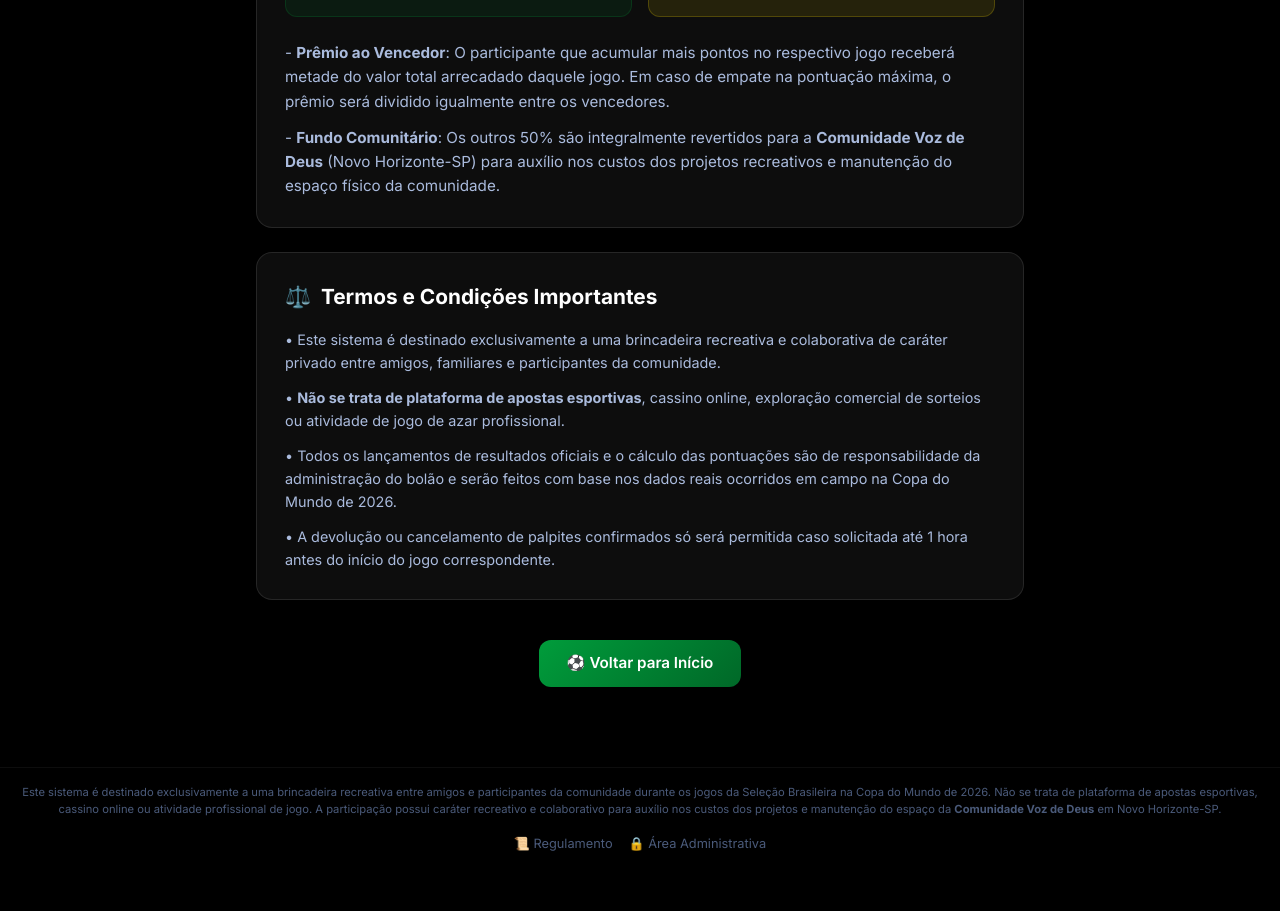
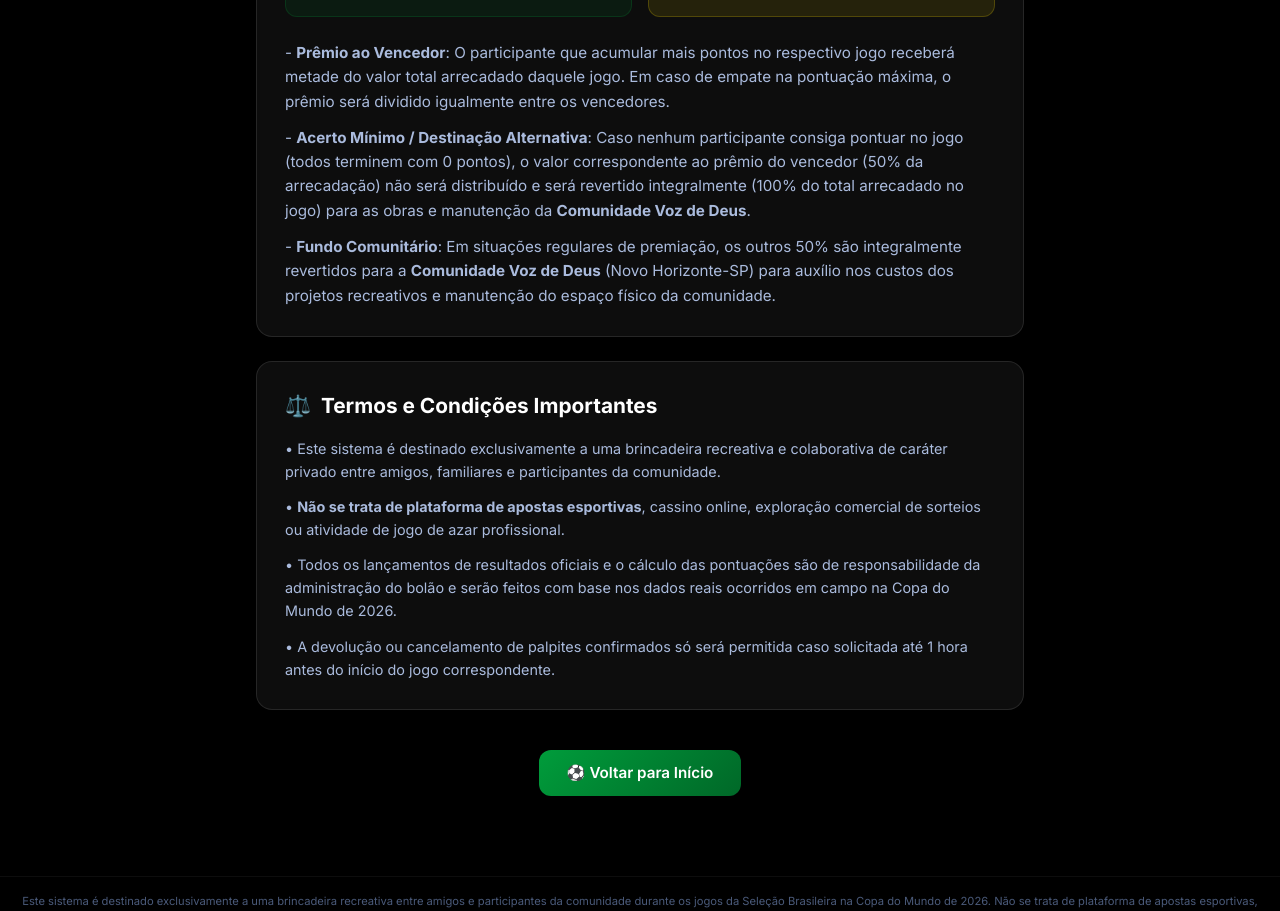
Before and after one commit to fullengage/acao-entre-amigos, a Next.js app: page /regulamento in a window 1280 px wide. Shown: the part 1720-2631 px from the top of the page. Before the commit the page ends 2589 px from the top, so only its background shows below. Built offline with nearby package versions, Linux system fonts and the light colour scheme.

Commit message:
chore: add clause for zero points scenario to regulation page

```diff
--- a/app/regulamento/page.tsx
+++ b/app/regulamento/page.tsx
@@ -310,9 +310,17 @@ export default function RegulamentoPage() {
                 empate na pontuação máxima, o prêmio será dividido igualmente entre os vencedores.
               </p>
               <p>
-                - <strong>Fundo Comunitário</strong>: Os outros 50% são integralmente revertidos
-                para a <strong>Comunidade Voz de Deus</strong> (Novo Horizonte-SP) para auxílio nos
-                custos dos projetos recreativos e manutenção do espaço físico da comunidade.
+                - <strong>Acerto Mínimo / Destinação Alternativa</strong>: Caso nenhum participante
+                consiga pontuar no jogo (todos terminem com 0 pontos), o valor correspondente ao
+                prêmio do vencedor (50% da arrecadação) não será distribuído e será revertido
+                integralmente (100% do total arrecadado no jogo) para as obras e manutenção da{' '}
+                <strong>Comunidade Voz de Deus</strong>.
+              </p>
+              <p>
+                - <strong>Fundo Comunitário</strong>: Em situações regulares de premiação, os outros 50%
+                são integralmente revertidos para a <strong>Comunidade Voz de Deus</strong> (Novo
+                Horizonte-SP) para auxílio nos custos dos projetos recreativos e manutenção do espaço
+                físico da comunidade.
               </p>
             </div>
           </div>
```
